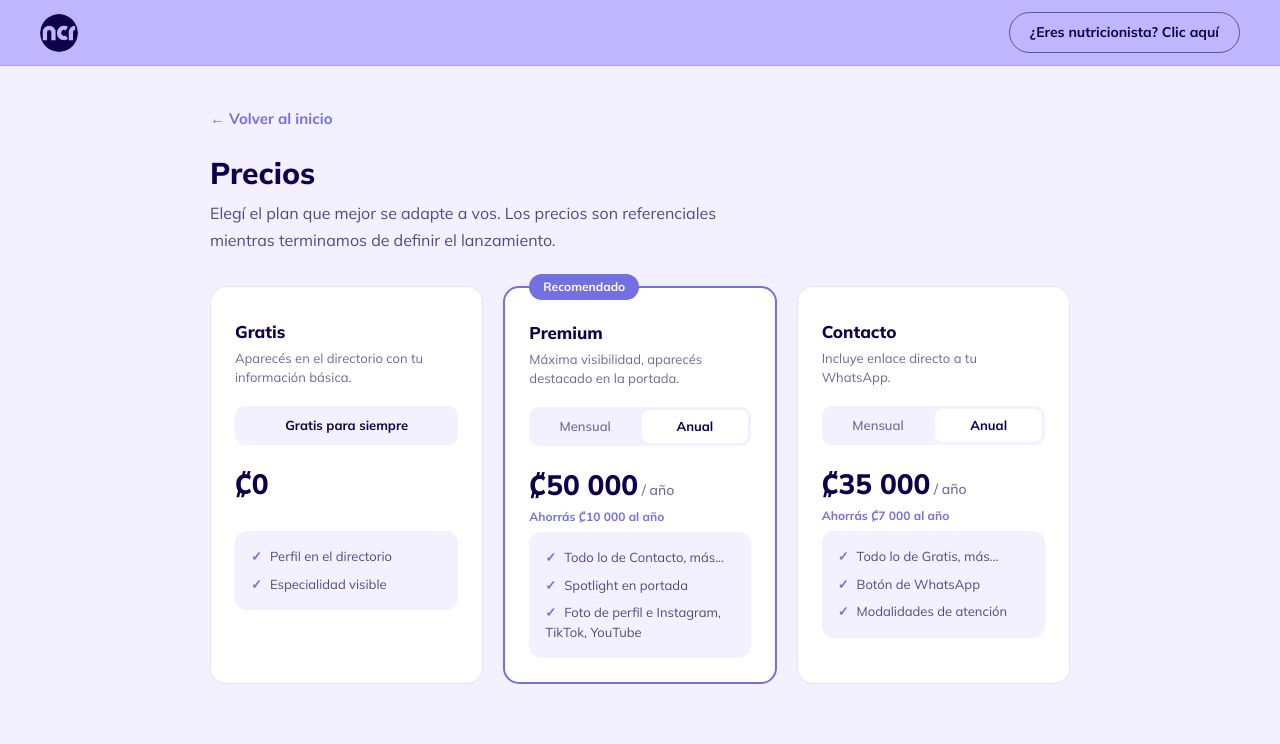
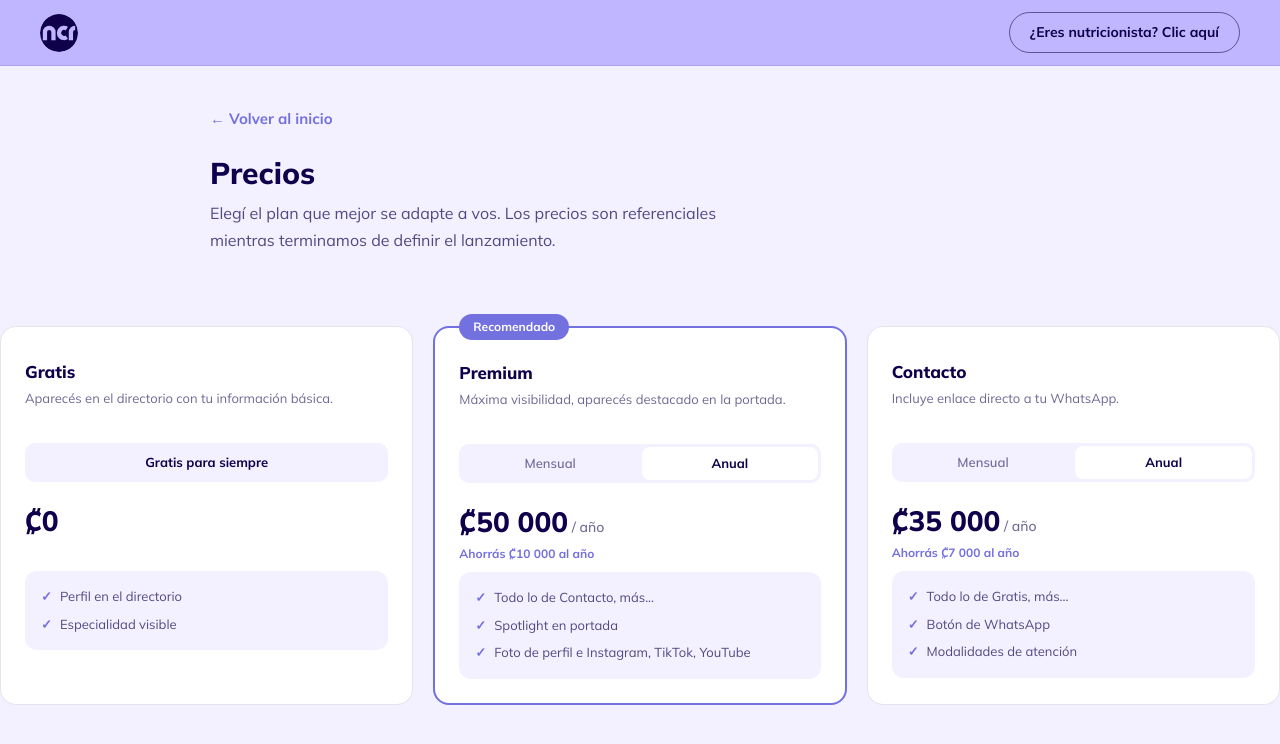
Before and after one commit to Cubujuqui/ncr-directory, a Next.js app: page /precio in a window 1280 px wide. Shown: the top 744 px of the page. Built offline with nearby package versions, Linux system fonts and the light colour scheme; no server answers.

Commit message:
Add pricing section and comparison table

```diff
--- a/app/precio/page.tsx
+++ b/app/precio/page.tsx
@@ -28,7 +28,9 @@ export default function Precio() {
         <p className={styles.intro}>
           Elegí el plan que mejor se adapte a vos. Los precios son referenciales mientras terminamos de definir el lanzamiento.
         </p>
+      </div>
 
+      <div className={styles.seccionPrecios}>
         <TarjetasPrecio />
 
         <h2 className={styles.tituloTabla}>Comparación completa</h2>
```
